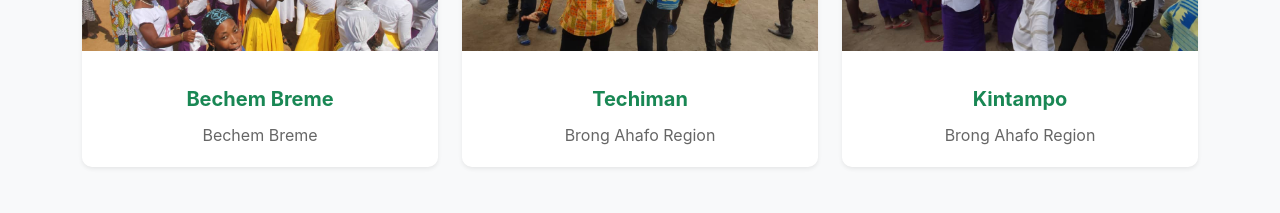
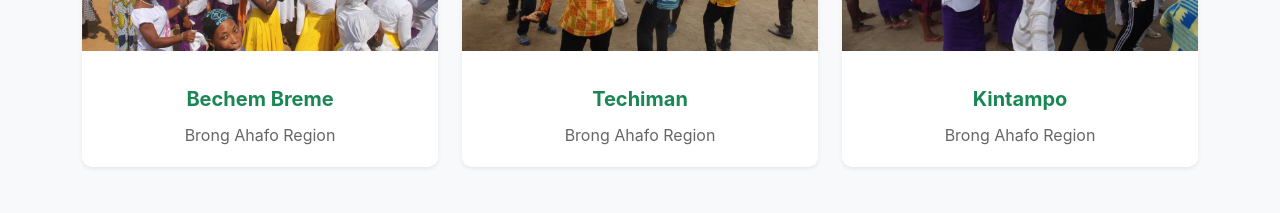
Before and after one commit to Daniel-KK-world/Heaven-Nti-Church, a React (Create React App) app: page /about in a window 1280 px wide. Shown: the part 4180-4393 px from the top of the page. Built offline with nearby package versions, Linux system fonts and the light colour scheme.

Commit message:
rong ahafo

```diff
--- a/src/components/Branches.js
+++ b/src/components/Branches.js
@@ -28,7 +28,7 @@ function Branches() {
     {
       img: womensfellowship,
       title: 'Bechem Breme',
-      desc: 'Bechem Breme'
+      desc: 'Brong Ahafo Region'
     },
     {
       img: christmasconvention,
```
